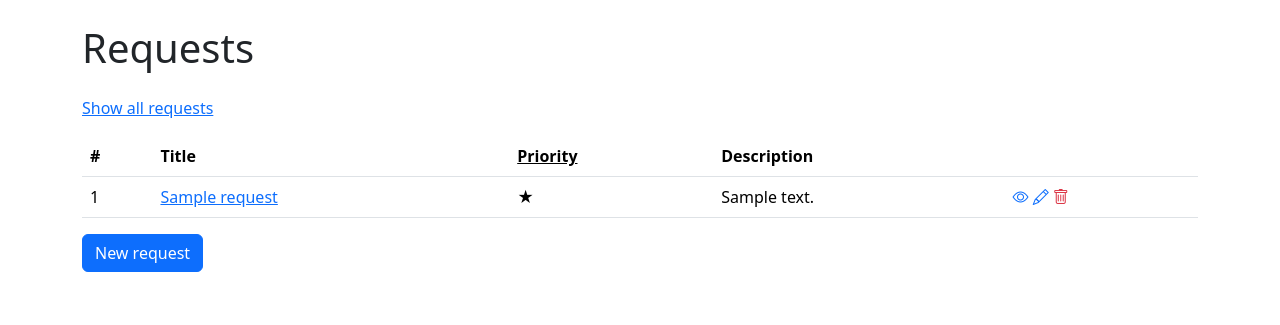
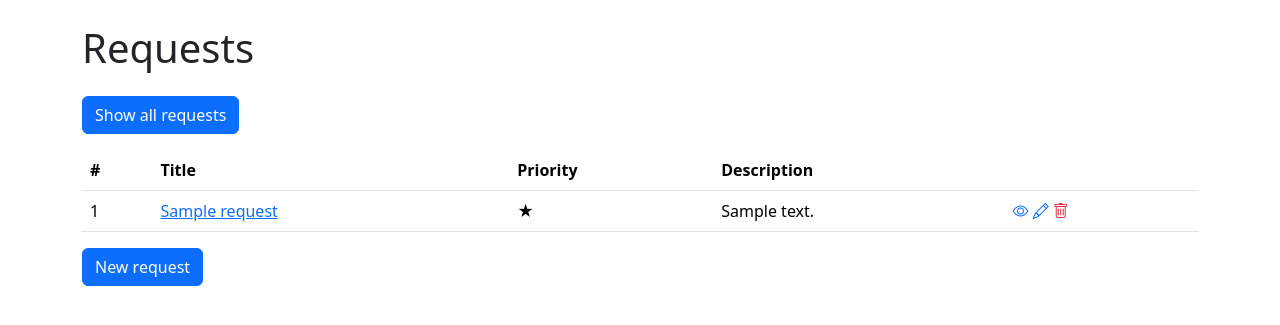
Before and after one commit to Sanjhay12/SEG-SGT-Mini-Task, a Django app: page /?priority=1 in a window 1280 px wide. Shown: the part 56-381 px from the top of the page. Run offline with Django 5.2, Linux system fonts and the light colour scheme; tables that the repository leaves empty hold one stand-in row (values such as "Sample post").

Commit message:
add filter by priority

```diff
--- a/tracker/templates/request_list.html
+++ b/tracker/templates/request_list.html
@@ -3,12 +3,20 @@
 {% block heading %}Requests{% endblock %}
 
 {% block content %}
+<div class="d-flex gap-2 mb-3" aria-label="Request filters">
+  {% if priority_filter %}
+    <a class="btn btn-primary" href="{% url 'list_request' %}">Show all requests</a>
+  {% else %}
+    <a class="btn btn-primary" href="?priority=1">Show priority tasks</a>
+  {% endif %}
+</div>
+
 <table class="table table-hover">
   <thead>
     <tr>
       <th>#</th>
       <th>Title</th>
-      <th><a href="?priority=1" style="color: inherit;">Priority</a></th>
+      <th>Priority</th>
       <th>Description</th>
       <th></th>
     </tr>
@@ -27,11 +35,8 @@
         </td>
       </tr>
     {% empty %}
-      <tr><td colspan="4">No requests yet.</td></tr>
+      <tr><td colspan="5">{% if priority_filter %}No priority requests found.{% else %}No requests yet.{% endif %}</td></tr>
     {% endfor %}
-    {% if priority_filter %}
-      <p><a href="{% url 'list_request' %}">Show all requests</a></p>
-    {% endif %}
   </tbody>
 </table>
 
```
Also changed, not shown: tracker/tests/test_views.py (+20 -0 lines).
